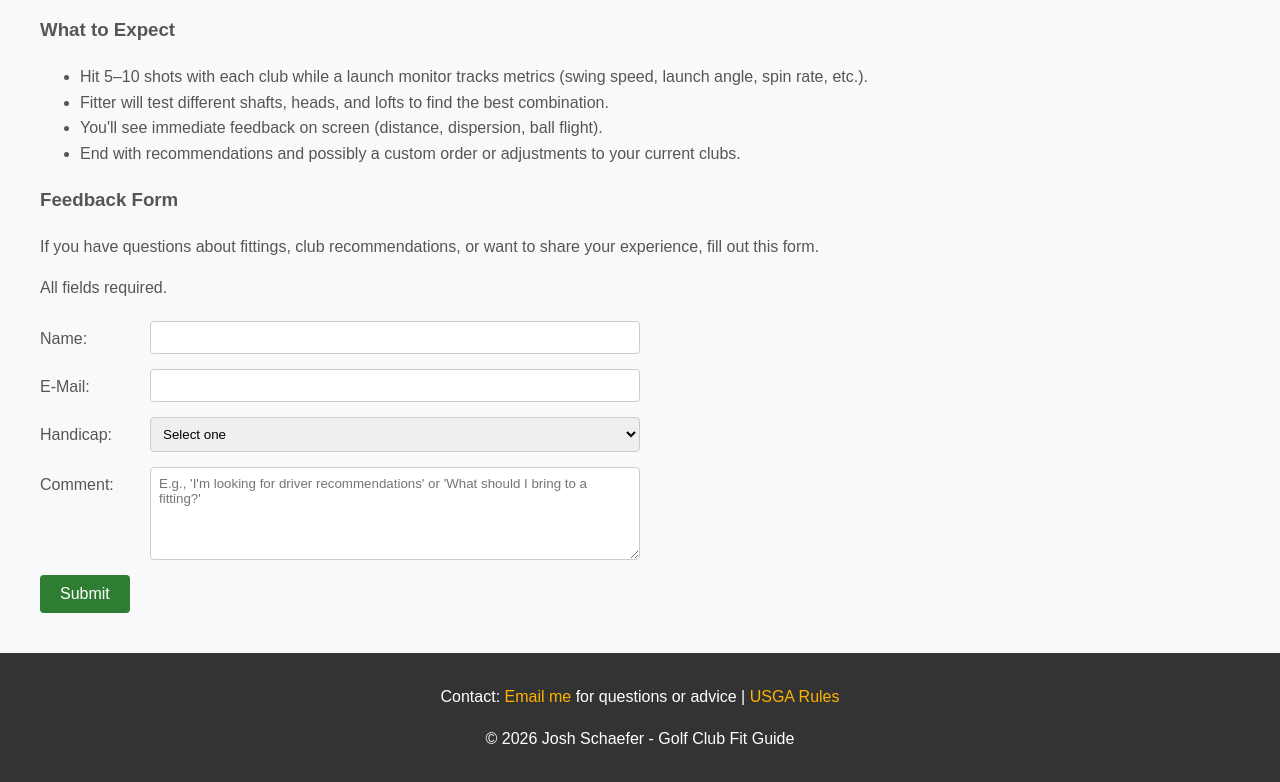
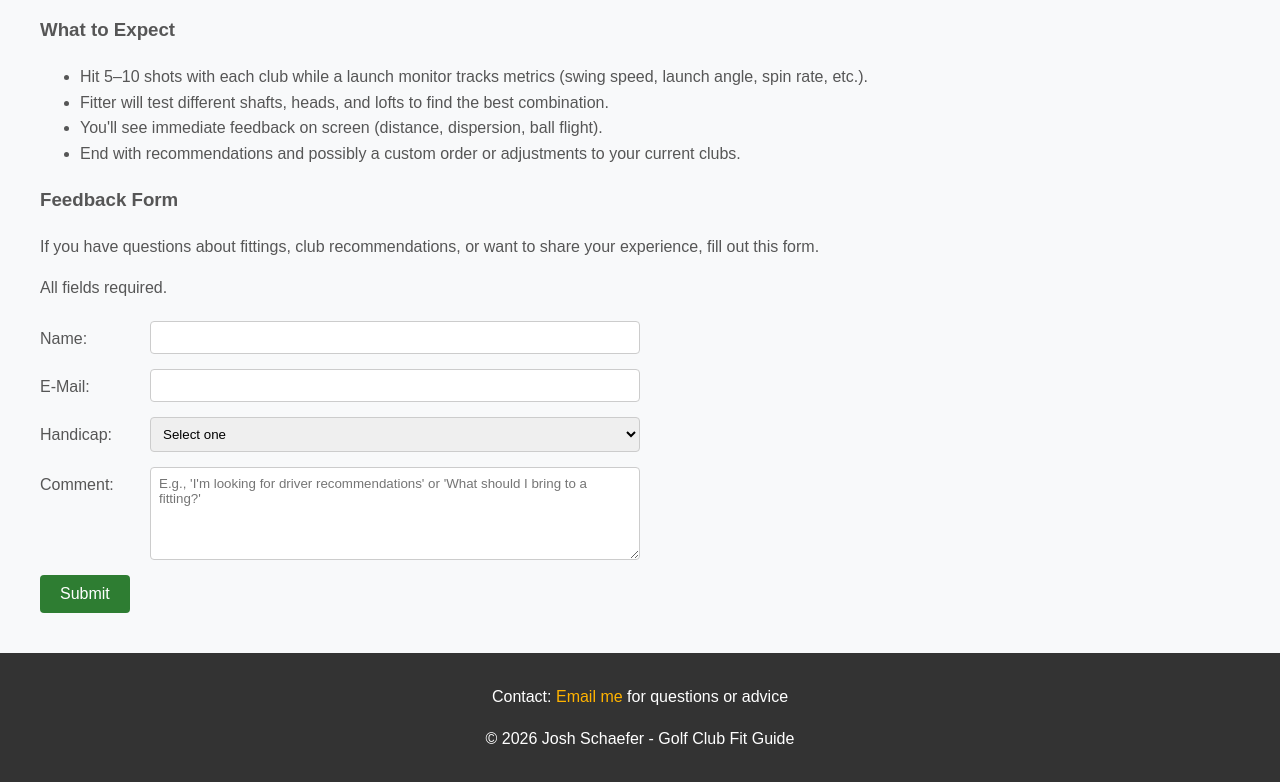
Before and after one commit to schaef31/schaef31.github.io, a plain HTML site: page fitted.html in a window 1280 px wide. Shown: the part 688-1470 px from the top of the page. Drawn offline with Linux system fonts and the light colour scheme.

Commit message:
Add files via upload

```diff
--- a/fitted.html
+++ b/fitted.html
@@ -97,7 +97,7 @@
     </main>
 
     <footer>
-        <p>Contact: <a href="mailto:jjschae2@asu.edu">Email me</a> for questions or advice | <a href="https://www.usga.org/">USGA Rules</a></p>
+        <p>Contact: <a href="mailto:jjschae2@asu.edu">Email me</a> for questions or advice</p>
         <p>&copy; 2026 Josh Schaefer - Golf Club Fit Guide</p>
     </footer>
 </body>
--- a/golf.css
+++ b/golf.css
@@ -91,6 +91,7 @@ footer {
     text-align: center;
     padding: 15px;
     margin-top: 40px;
+    margin-bottom: 0;
 }
 
 footer a {
```
Also changed, not shown: fitting.html (+1 -1 lines).
